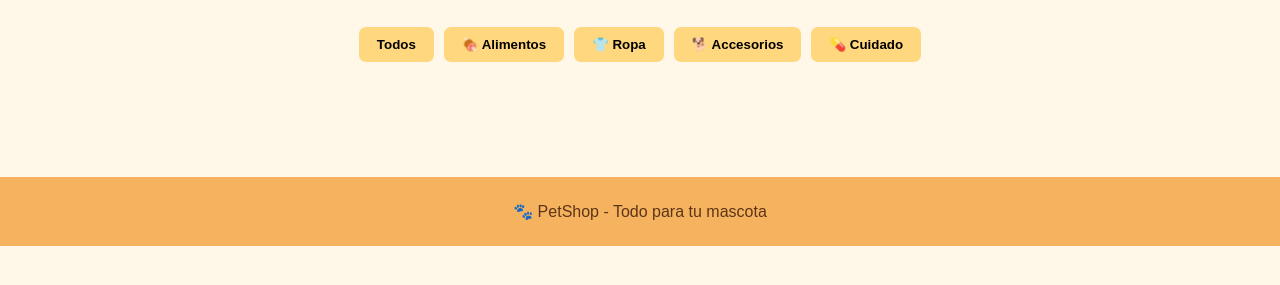
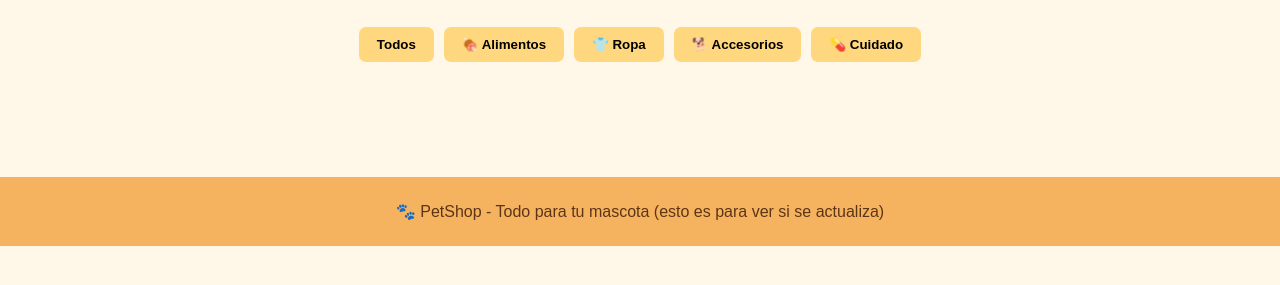
Before and after one commit to thomyszh07/Patitas-Felices, a plain HTML site: page productos.html in a window 1280 px wide. Shown: the part 191-476 px from the top of the page. Drawn offline with Linux system fonts and the light colour scheme; no server answers.

Commit message:
Update productos.html
aaa

```diff
--- a/productos.html
+++ b/productos.html
@@ -90,7 +90,7 @@
 
 <footer>
 
-    <p>🐾 PetShop - Todo para tu mascota</p>
+    <p>🐾 PetShop - Todo para tu mascota (esto es para ver si se actualiza)</p>
 
 </footer>
 
```
